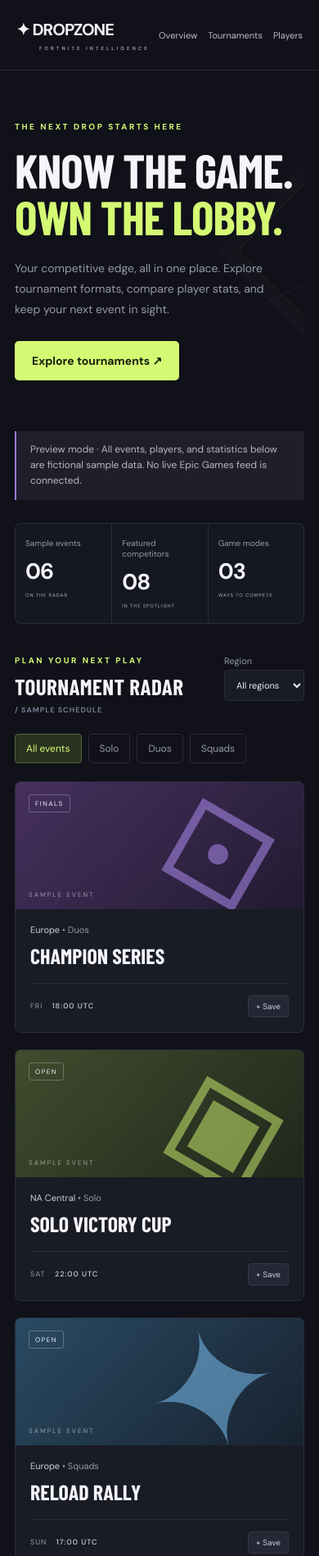
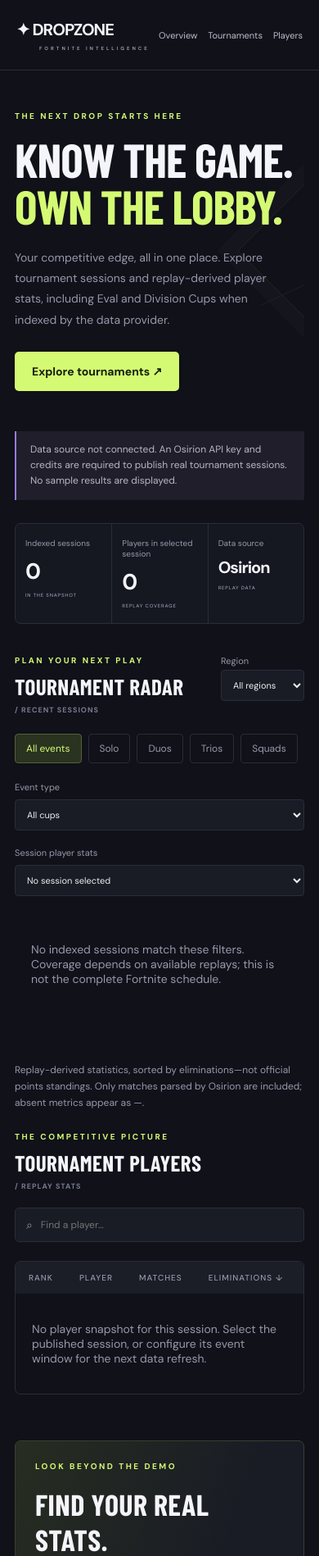
Before and after one commit to mufradr/fortnitestats, a plain HTML site: page index.html in a window 390 px wide. Shown: the top 1898 px of the page at 82% size. Drawn offline with nearby package versions, Linux system fonts and the light colour scheme; a web font is replaced by a local one.

Commit message:
Integrate Osirion tournament snapshots with Pages data refresh

```diff
--- a/app.js
+++ b/app.js
@@ -1,33 +1,54 @@
-const events = [
-  {name:'Champion Series',mode:'Duos',region:'Europe',day:'FRI',time:'18:00 UTC',tag:'FINALS',theme:'purple'},
-  {name:'Solo Victory Cup',mode:'Solo',region:'NA Central',day:'SAT',time:'22:00 UTC',tag:'OPEN',theme:'lime'},
-  {name:'Reload Rally',mode:'Squads',region:'Europe',day:'SUN',time:'17:00 UTC',tag:'OPEN',theme:'blue'},
-  {name:'Challenger Cup',mode:'Duos',region:'Asia',day:'FRI',time:'10:00 UTC',tag:'QUALIFIER',theme:'blue'},
-  {name:'Late Night Trials',mode:'Solo',region:'Europe',day:'SAT',time:'20:00 UTC',tag:'OPEN',theme:'purple'},
-  {name:'Squad Showdown',mode:'Squads',region:'NA Central',day:'SUN',time:'21:00 UTC',tag:'INVITATIONAL',theme:'lime'}
-];
-const players = [
-  {name:'NovaPulse',region:'Europe',wins:248,kd:6.42,rate:28.4},
-  {name:'ZeroBloom',region:'NA Central',wins:231,kd:5.91,rate:26.1},
-  {name:'VortexAce',region:'Europe',wins:219,kd:5.83,rate:24.8},
-  {name:'EchoDrift',region:'Asia',wins:204,kd:5.61,rate:23.6},
-  {name:'LunarRush',region:'NA Central',wins:192,kd:5.32,rate:22.9},
-  {name:'OrbitWave',region:'Europe',wins:186,kd:5.14,rate:21.5},
-  {name:'FrostByte',region:'Asia',wins:173,kd:4.98,rate:20.7},
-  {name:'SolarDash',region:'Europe',wins:165,kd:4.76,rate:19.8}
-];
-let mode='all', descending=true;
-const region=document.querySelector('#region');
+let snapshot={tournaments:[],players:[],windowId:null}, mode='all',descending=true;
+let saved=[];try{saved=JSON.parse(localStorage.getItem('dropzone-event-ids')||'[]');if(!Array.isArray(saved))saved=[];}catch{}
+const $=selector=>document.querySelector(selector);
+const escape=value=>String(value).replace(/[&<>"']/g,c=>({'&':'&amp;','<':'&lt;','>':'&gt;','"':'&quot;',"'":'&#39;'}[c]));
+const regionNames={EU:'Europe',NAC:'NA Central',NAE:'NA East',NAW:'NA West',ASIA:'Asia',OCE:'Oceania',BR:'Brazil',ME:'Middle East'};
+function describe(t){
+ const text=t.id+' '+t.eventId;
+ const region=Object.keys(regionNames).find(r=>new RegExp(`(?:^|_)${r}(?:_|$)`,'i').test(text))||'Unknown';
+ const mode=/solo/i.test(text)?'Solo':/duo/i.test(text)?'Duos':/squad/i.test(text)?'Squads':/trio/i.test(text)?'Trios':'Unspecified';
+ const type=/performance.?eval|evaluation|(?:^|_)eval/i.test(text)?'eval':/division|(?:^|_)div\d*/i.test(text)?'division':'other';
+ return {region,mode,type};
+}
 function renderEvents(){
- const visible=events.filter(e=>(mode==='all'||e.mode===mode)&&(region.value==='all'||e.region===region.value));
- document.querySelector('#event-grid').innerHTML=visible.map(e=>`<article class="event ${e.theme}"><div class="event-art"><span class="event-tag">${e.tag}</span><span class="event-symbol" aria-hidden="true">${e.mode==='Solo'?'◈':e.mode==='Duos'?'⟐':'✦'}</span><span class="sample">SAMPLE EVENT</span></div><div class="event-content"><p>${e.region} <span>• ${e.mode}</span></p><h3>${e.name}</h3><div class="event-bottom"><span>${e.day} <b>${e.time}</b></span><button class="save" data-event="${e.name}" aria-pressed="${saved.includes(e.name)}" aria-label="${saved.includes(e.name)?'Unsave':'Save'} ${e.name}">${saved.includes(e.name)?'✓ Saved':'+ Save'}</button></div></div></article>`).join('')||'<p class="empty">No sample events for this region and mode. Try another filter.</p>';
+ const visible=snapshot.tournaments.filter(t=>{const d=describe(t);return (mode==='all'||d.mode===mode)&&($('#region').value==='all'||d.region===$('#region').value)&&($('#event-type').value==='all'||d.type===$('#event-type').value);}).sort((a,b)=>Date.parse(b.start)-Date.parse(a.start));
+ $('#event-grid').innerHTML=visible.map(t=>{const d=describe(t),start=new Date(t.start),end=new Date(t.end),now=Date.now();const state=now<start?'UPCOMING':now<=end?'IN PROGRESS':'COMPLETED';return `<article class="event ${d.type==='eval'?'lime':d.type==='division'?'purple':'blue'}"><div class="event-art"><span class="event-tag">${state}</span><span class="event-symbol" aria-hidden="true">✦</span><span class="sample">REPLAY INDEX · ${escape(d.type==='eval'?'EVAL CUP':d.type==='division'?'DIVISION CUP':'TOURNAMENT')}</span></div><div class="event-content"><p>${escape(regionNames[d.region]||d.region)} <span>• ${escape(d.mode)}</span></p><h3 class="event-title">${escape(t.eventId.replace(/^epicgames_/,'').replaceAll('_',' '))}</h3><p class="window-id">${escape(t.id)}</p><p>${t.matches??'—'} indexed matches</p><div class="event-bottom"><time datetime="${escape(t.start)}">${escape(start.toLocaleString(undefined,{month:'short',day:'numeric',hour:'2-digit',minute:'2-digit',timeZoneName:'short'}))}</time><button class="save" data-event="${escape(t.id)}" aria-pressed="${saved.includes(t.id)}" aria-label="${saved.includes(t.id)?'Unsave':'Save'} ${escape(t.id)}">${saved.includes(t.id)?'✓ Saved':'+ Save'}</button></div></div></article>`;}).join('')||'<p class="empty">No indexed sessions match these filters. Coverage depends on available replays; this is not the complete Fortnite schedule.</p>';
 }
-let saved=[];try{saved=JSON.parse(localStorage.getItem('dropzone-events')||'[]');if(!Array.isArray(saved))saved=[];}catch{saved=[];}
-region.addEventListener('change',renderEvents);
-document.querySelectorAll('[data-mode]').forEach(button=>button.addEventListener('click',()=>{mode=button.dataset.mode;document.querySelectorAll('[data-mode]').forEach(b=>{b.classList.toggle('active',b===button);b.setAttribute('aria-pressed',String(b===button));});renderEvents();}));
-document.querySelector('#event-grid').addEventListener('click',e=>{const button=e.target.closest('[data-event]');if(!button)return;const name=button.dataset.event;saved=saved.includes(name)?saved.filter(n=>n!==name):[...saved,name];try{localStorage.setItem('dropzone-events',JSON.stringify(saved));}catch{}renderEvents();const replacement=[...document.querySelectorAll('[data-event]')].find(b=>b.dataset.event===name);replacement?.focus();});
-function renderPlayers(){const query=document.querySelector('#player-search').value.trim().toLowerCase();const ranked=[...players].sort((a,b)=>b.wins-a.wins);const visible=ranked.filter(p=>p.name.toLowerCase().includes(query)).sort((a,b)=>descending?b.wins-a.wins:a.wins-b.wins);document.querySelector('#player-rows').innerHTML=visible.map(p=>`<tr><td class="rank">${String(ranked.indexOf(p)+1).padStart(2,'0')}</td><td><span class="avatar">${p.name.slice(0,2).toUpperCase()}</span><strong>${p.name}</strong></td><td>${p.region}</td><td class="wins">${p.wins}</td><td>${p.kd.toFixed(2)}</td><td>${p.rate.toFixed(1)}%</td></tr>`).join('');document.querySelector('#empty-players').hidden=visible.length>0;document.querySelector('#sort-wins').closest('th').setAttribute('aria-sort',descending?'descending':'ascending');}
-document.querySelector('#player-search').addEventListener('input',renderPlayers);
-document.querySelector('#sort-wins').addEventListener('click',e=>{descending=!descending;e.target.textContent=`Wins ${descending?'↓':'↑'}`;renderPlayers();});
-document.querySelector('#lookup-form').addEventListener('submit',e=>{e.preventDefault();const name=document.querySelector('#epic-name').value.trim();if(name)window.open(`https://fortnitetracker.com/profile/all/${encodeURIComponent(name)}`,'_blank','noopener,noreferrer');});
-renderEvents();renderPlayers();
+const fmt=(value,digits=0)=>value===null||value===undefined?'—':Number(value).toLocaleString(undefined,{maximumFractionDigits:digits});
+function renderPlayers(){
+ const query=$('#player-search').value.trim().toLowerCase();
+ const players=$('#session').value===snapshot.windowId?snapshot.players:[];
+ const ranked=[...players].sort((a,b)=>(b.eliminations??-1)-(a.eliminations??-1));
+ const visible=ranked.filter(p=>p.name.toLowerCase().includes(query)||p.id.toLowerCase().includes(query));if(!descending)visible.reverse();
+ $('#player-rows').innerHTML=visible.map(p=>`<tr><td class="rank">${ranked.indexOf(p)+1}</td><td><span class="avatar">${escape(p.name.slice(0,2).toUpperCase())}</span><strong>${escape(p.name)}</strong></td><td>${fmt(p.matches)}</td><td class="wins">${fmt(p.eliminations)}</td><td>${fmt(p.avgPlacement,2)}</td><td>${fmt(p.damage)}</td></tr>`).join('');
+ $('#empty-players').hidden=visible.length>0;
+ $('#empty-players').textContent=query?'No players match your search.':'No player snapshot for this session. Select the published session, or configure its event window for the next data refresh.';
+ $('#sort-eliminations').closest('th').setAttribute('aria-sort',descending?'descending':'ascending');
+ $('#coverage').textContent='Replay-derived statistics, sorted by eliminations—not official points standings. Only matches parsed by Osirion are included; absent metrics appear as —.';
+}
+for(const id of ['#region','#event-type'])$(id).addEventListener('change',renderEvents);
+$('#session').addEventListener('change',renderPlayers);
+document.querySelectorAll('[data-mode]').forEach(b=>b.addEventListener('click',()=>{mode=b.dataset.mode;document.querySelectorAll('[data-mode]').forEach(x=>{x.classList.toggle('active',x===b);x.setAttribute('aria-pressed',String(x===b));});renderEvents();}));
+$('#event-grid').addEventListener('click',e=>{const b=e.target.closest('[data-event]');if(!b)return;const id=b.dataset.event;saved=saved.includes(id)?saved.filter(n=>n!==id):[...saved,id];try{localStorage.setItem('dropzone-event-ids',JSON.stringify(saved));}catch{}renderEvents();[...document.querySelectorAll('[data-event]')].find(x=>x.dataset.event===id)?.focus();});
+$('#player-search').addEventListener('input',renderPlayers);
+$('#sort-eliminations').addEventListener('click',e=>{descending=!descending;e.target.textContent=`Eliminations ${descending?'↓':'↑'}`;renderPlayers();});
+$('#lookup-form').addEventListener('submit',e=>{e.preventDefault();const name=$('#epic-name').value.trim();if(name)window.open(`https://fortnitetracker.com/profile/all/${encodeURIComponent(name)}`,'_blank','noopener,noreferrer');});
+async function load(){
+ try{
+ const response=await fetch('./data/tournaments.json',{cache:'no-store'});if(!response.ok)throw Error('Data file unavailable');const data=await response.json();
+ if(data.schemaVersion!==1||!Array.isArray(data.tournaments)||!Array.isArray(data.players))throw Error('Invalid data file');
+ if(data.status!=='ok'){$('.notice').textContent='Data source not connected. An Osirion API key and credits are required to publish real tournament sessions. No sample results are displayed.';return;}
+ if(!Number.isFinite(Date.parse(data.updatedAt)))throw Error('Invalid refresh date');
+ snapshot=data;
+ const stale=Date.now()-Date.parse(data.updatedAt)>3*3600000;
+ $('.pill').textContent=stale?'● STALE SNAPSHOT':'● OSIRION SNAPSHOT';
+ $('.notice').textContent=`${stale?'Data is older than 3 hours. ':''}Osirion replay index · Updated ${new Date(data.updatedAt).toLocaleString()} · Recent sessions, not a complete upcoming schedule. Eval and Division Cups appear when indexed. Not a live feed.`;
+ $('.metrics article:nth-child(1) strong').innerHTML=`${data.tournaments.length} <small>IN THE SNAPSHOT</small>`;
+ $('.metrics article:nth-child(2) strong').innerHTML=`${data.players.length} <small>REPLAY COVERAGE</small>`;
+ const sessions=[...new Set([data.windowId,...data.tournaments.map(t=>t.id)].filter(Boolean))];
+ $('#session').innerHTML='<option value="">Select a session</option>'+sessions.map(id=>`<option value="${escape(id)}">${escape(id)}${id===data.windowId?' · stats available':''}</option>`).join('');
+ if(data.windowId)$('#session').value=data.windowId;
+ }catch{$('.notice').textContent='Tournament data could not be loaded. Try again later. No invented results are shown.';$('.pill').textContent='● DATA UNAVAILABLE';}
+ finally{renderEvents();renderPlayers();}
+}
+load();
--- /dev/null
+++ b/data/tournaments.json
@@ -0,0 +1,9 @@
+{
+  "schemaVersion": 1,
+  "status": "unconfigured",
+  "source": "Osirion public API",
+  "updatedAt": null,
+  "windowId": null,
+  "tournaments": [],
+  "players": []
+}
--- a/index.html
+++ b/index.html
@@ -1,10 +1,10 @@
 <!doctype html>
 <html lang="en"><head><meta charset="utf-8"><meta name="viewport" content="width=device-width,initial-scale=1"><meta name="theme-color" content="#101119"><title>Dropzone — Fortnite competitive hub</title><link rel="stylesheet" href="style.css"><script src="app.js" defer></script></head>
-<body><header><a class="brand" href="./">✦ DROPZONE<span>FORTNITE INTELLIGENCE</span></a><nav aria-label="Main navigation"><a href="#overview">Overview</a><a href="#events">Tournaments</a><a href="#players">Players</a></nav><span class="pill">● DEMO DATA</span></header>
-<main><section class="hero" id="overview"><div><p class="eyebrow">THE NEXT DROP STARTS HERE</p><h1>Know the game.<br><em>Own the lobby.</em></h1><p class="intro">Your competitive edge, all in one place. Explore tournament formats, compare player stats, and keep your next event in sight.</p><a class="button" href="#events">Explore tournaments ↗</a></div><div class="hero-art" aria-hidden="true"><div class="orbit"></div><div class="diamond">✦</div><span class="coordinate">35.21° N / 81.04° W</span><span class="art-label">DROP IN. STAND OUT.</span></div></section>
-<div class="notice">Preview mode · All events, players, and statistics below are fictional sample data. No live Epic Games feed is connected.</div>
-<section class="metrics" aria-label="Sample overview"><article><span>Sample events</span><strong>06 <small>ON THE RADAR</small></strong></article><article><span>Featured competitors</span><strong>08 <small>IN THE SPOTLIGHT</small></strong></article><article><span>Game modes</span><strong>03 <small>WAYS TO COMPETE</small></strong></article></section>
-<section id="events"><div class="section-head"><div><p class="eyebrow">PLAN YOUR NEXT PLAY</p><h2>Tournament radar<span> / SAMPLE SCHEDULE</span></h2></div><label class="select-label">Region <select id="region"><option value="all">All regions</option><option>Europe</option><option>NA Central</option><option>Asia</option></select></label></div><div class="tabs" aria-label="Tournament mode"><button class="active" data-mode="all" aria-pressed="true">All events</button><button data-mode="Solo" aria-pressed="false">Solo</button><button data-mode="Duos" aria-pressed="false">Duos</button><button data-mode="Squads" aria-pressed="false">Squads</button></div><div id="event-grid" class="event-grid" aria-live="polite"></div></section>
-<section id="players"><div class="section-head"><div><p class="eyebrow">THE COMPETITIVE PICTURE</p><h2>Player leaderboard<span> / SAMPLE STATS</span></h2></div><label class="search">⌕ <input id="player-search" type="search" aria-label="Filter sample players" placeholder="Find a sample player…"></label></div><div class="table-wrap"><table><thead><tr><th scope="col">Rank</th><th scope="col">Player</th><th scope="col">Region</th><th scope="col"><button id="sort-wins">Wins ↓</button></th><th scope="col">K/D</th><th scope="col">Win rate</th></tr></thead><tbody id="player-rows"></tbody></table><p id="empty-players" hidden>No sample players match your search.</p></div></section>
+<body><header><a class="brand" href="./">✦ DROPZONE<span>FORTNITE INTELLIGENCE</span></a><nav aria-label="Main navigation"><a href="#overview">Overview</a><a href="#events">Tournaments</a><a href="#players">Players</a></nav><span class="pill">● DATA OFFLINE</span></header>
+<main><section class="hero" id="overview"><div><p class="eyebrow">THE NEXT DROP STARTS HERE</p><h1>Know the game.<br><em>Own the lobby.</em></h1><p class="intro">Your competitive edge, all in one place. Explore tournament sessions and replay-derived player stats, including Eval and Division Cups when indexed by the data provider.</p><a class="button" href="#events">Explore tournaments ↗</a></div><div class="hero-art" aria-hidden="true"><div class="orbit"></div><div class="diamond">✦</div><span class="coordinate">35.21° N / 81.04° W</span><span class="art-label">DROP IN. STAND OUT.</span></div></section>
+<div class="notice">Loading tournament data…</div>
+<section class="metrics" aria-label="Data overview"><article><span>Indexed sessions</span><strong>0 <small>IN THE SNAPSHOT</small></strong></article><article><span>Players in selected session</span><strong>0 <small>REPLAY COVERAGE</small></strong></article><article><span>Data source</span><strong>Osirion <small>REPLAY DATA</small></strong></article></section>
+<section id="events"><div class="section-head"><div><p class="eyebrow">PLAN YOUR NEXT PLAY</p><h2>Tournament radar<span> / RECENT SESSIONS</span></h2></div><label class="select-label">Region <select id="region"><option value="all">All regions</option><option value="EU">Europe</option><option value="NAC">NA Central</option><option value="NAE">NA East</option><option value="NAW">NA West</option><option value="ASIA">Asia</option><option value="OCE">Oceania</option><option value="BR">Brazil</option><option value="ME">Middle East</option></select></label></div><div class="tabs" aria-label="Tournament mode"><button class="active" data-mode="all" aria-pressed="true">All events</button><button data-mode="Solo" aria-pressed="false">Solo</button><button data-mode="Duos" aria-pressed="false">Duos</button><button data-mode="Trios" aria-pressed="false">Trios</button><button data-mode="Squads" aria-pressed="false">Squads</button></div><div class="data-controls"><label>Event type <select id="event-type"><option value="all">All cups</option><option value="eval">Eval / Performance Evaluation</option><option value="division">Division cups</option></select></label><label>Session player stats <select id="session"><option value="">No session selected</option></select></label></div><div id="event-grid" class="event-grid" aria-live="polite"></div></section>
+<section id="players"><p id="coverage" class="coverage"></p><div class="section-head"><div><p class="eyebrow">THE COMPETITIVE PICTURE</p><h2>Tournament players<span> / REPLAY STATS</span></h2></div><label class="search">⌕ <input id="player-search" type="search" aria-label="Filter players" placeholder="Find a player…"></label></div><div class="table-wrap"><table><thead><tr><th scope="col">Rank</th><th scope="col">Player</th><th scope="col">Matches</th><th scope="col"><button id="sort-eliminations">Eliminations ↓</button></th><th scope="col">Avg. placement</th><th scope="col">Damage</th></tr></thead><tbody id="player-rows"></tbody></table><p id="empty-players" hidden>No players available for this session.</p></div></section>
 <section class="lookup"><div><p class="eyebrow">LOOK BEYOND THE DEMO</p><h2>Find your real stats.</h2><p>Search an Epic display name on Fortnite Tracker.<br>Live profiles open on their website.</p></div><form id="lookup-form"><label for="epic-name">Epic display name</label><div><input id="epic-name" required maxlength="64" placeholder="Enter your display name" autocomplete="off"><button class="button" type="submit">Look up player ↗</button></div></form></section></main>
 <footer><a class="brand" href="./">✦ DROPZONE</a><p>Built for the next drop. Independent fan project, not affiliated with Epic Games.</p><a href="https://www.fortnite.com/competitive" target="_blank" rel="noopener noreferrer">Official competitive news ↗</a></footer></body></html>
```
Also changed, not shown: docs/data-sources.md (added, +29 -0 lines), scripts/sync-data.mjs (added, +39 -0 lines), tests/sync-data.test.mjs (added, +23 -0 lines), .github/workflows/pages.yml, README.md, style.css.
